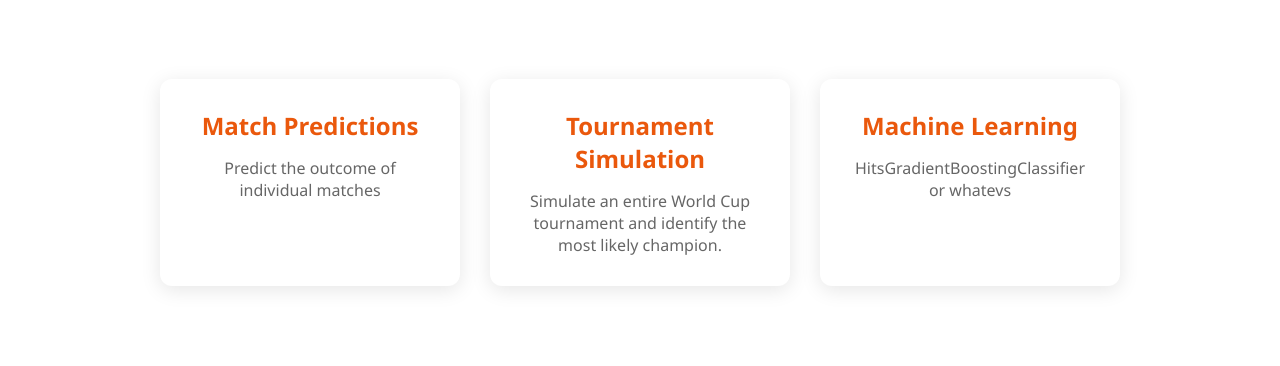
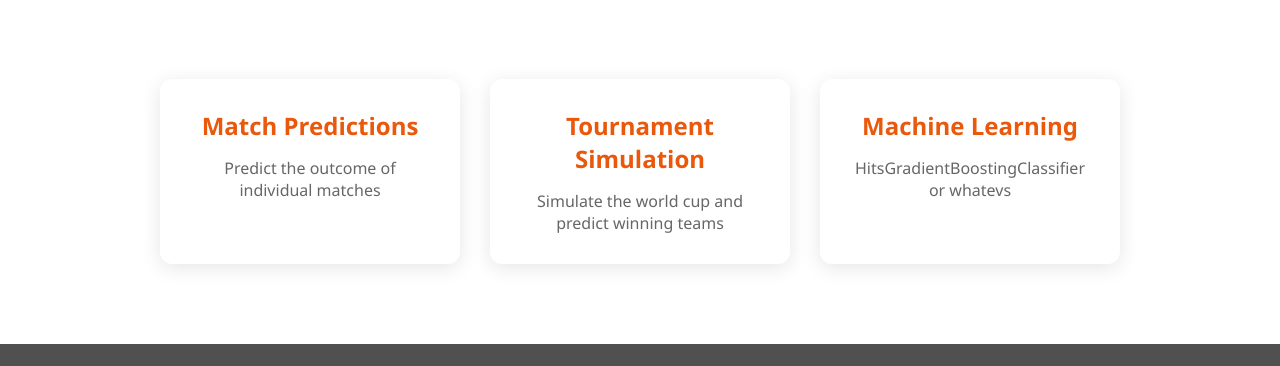
Before and after one commit to GreetedOsprey88/Generic, a Flask app: page / in a window 1280 px wide. Shown: the part 801-1167 px from the top of the page. After the commit the page ends 1145 px from the top, so only its background shows below. Run offline with Flask 3, Linux system fonts and the light colour scheme.

Commit message:
small adjustments

```diff
--- a/Final Project/templates/index.html
+++ b/Final Project/templates/index.html
@@ -66,8 +66,7 @@
             <h2>Tournament Simulation</h2>
 
             <p>
-                Simulate an entire World Cup tournament and identify the
-                most likely champion.
+                Simulate the world cup and predict winning teams
             </p>
         </div>
 
```
Also changed, not shown: Final Project/static/style.css (+0 -21 lines).
